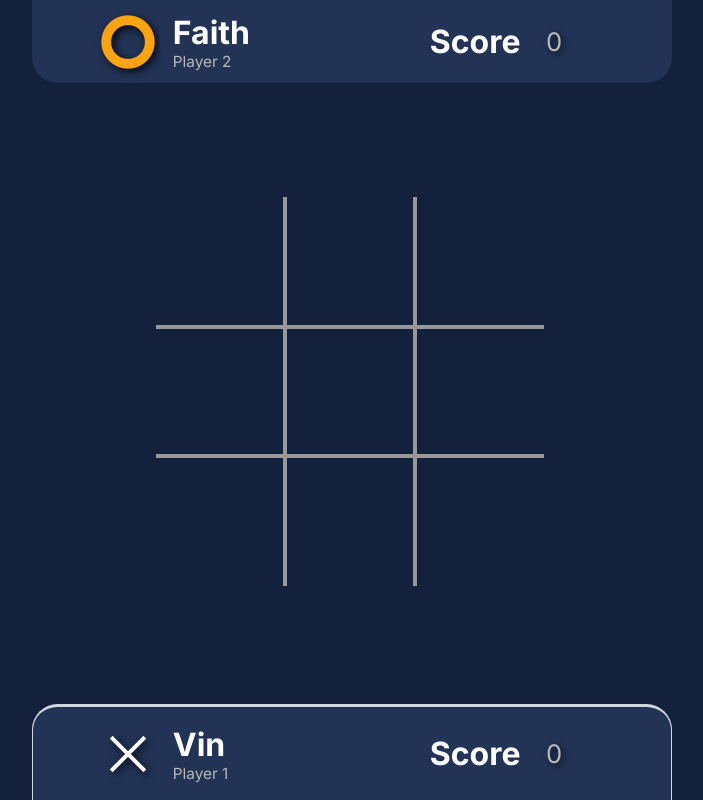
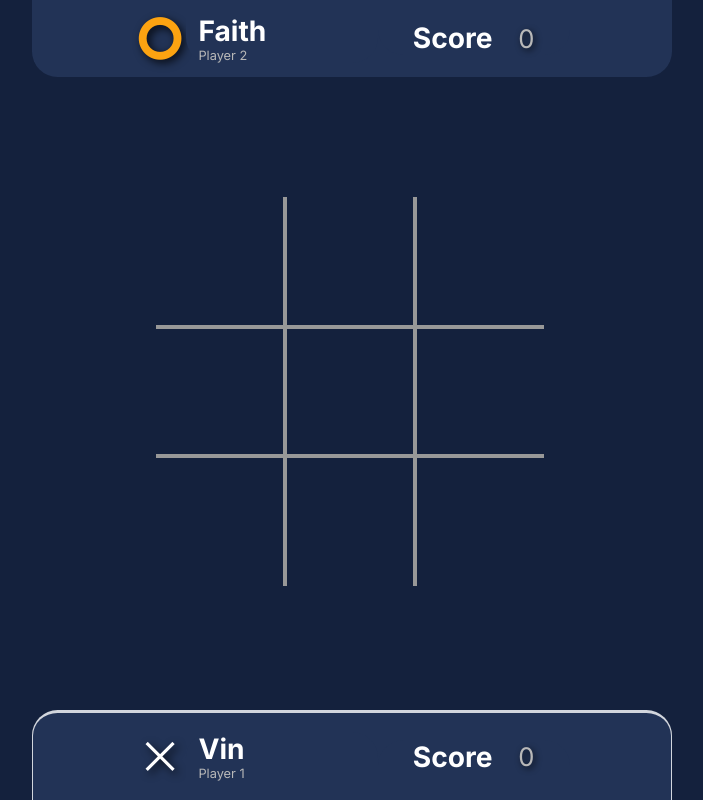
Before and after one commit to ervynnn/tic-tac-toe, a plain HTML site: page index.html in a window 1280 px wide. Shown: the whole page, without its empty margins (288-991 px from the left). Drawn offline with nearby package versions, Linux system fonts and the light colour scheme.

Commit message:
"Adjusted font sizes and heights in header and footer elements"

```diff
--- a/css/style.css
+++ b/css/style.css
@@ -70,14 +70,14 @@ html, body {
 
 header, footer{
     width: 100%;
-    height: 7.5vw;
+    height: 7vw;
     display: flex;
     align-items: center;
     justify-content: center;
 }
 
 header{
-    height: 6.5vw;
+    height: 6vw;
 }
 
 header div, footer div{
@@ -122,19 +122,19 @@ footer div{
     margin: 0;
     padding: 0 1vw;
     height: auto;
-    width: 17.5vw;
+    width: 15vw;
 }
 
 footer h1, header h1{
-    font-size: 2.5vw;
+    font-size: 2.2vw;
 }
 
 footer p, header p{
-    font-size: 1.2vw;
+    font-size: 1vw;
 }
 
 .player-info{
-    font-size: 5vw !important;
+    font-size: 4vw !important;
     color: rgb(252, 163, 17);
     text-shadow: 3px 3px 8px rgba(0, 0, 0, 0.8);
 }
```
